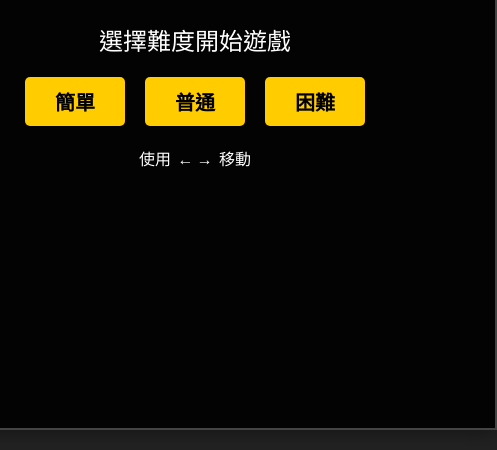
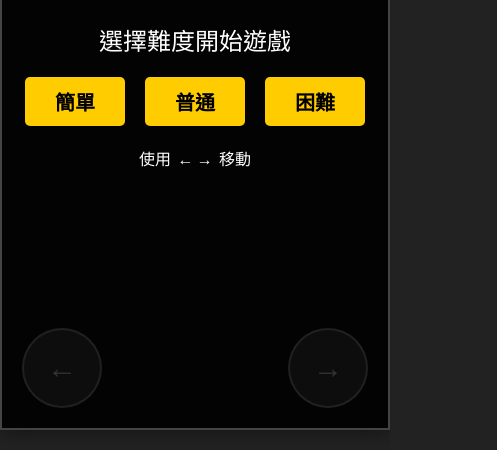
Before and after one commit to andy78644/WalkDownChild, a plain HTML site: page index.html in a window 390 px wide. Shown: the part 394-844 px from the top of the page, 497 px wide, since content can reach past the window. Drawn offline with Linux system fonts and the light colour scheme.

Commit message:
feat: add mobile controls and improve responsiveness for the game container and canvas.

```diff
--- a/index.html
+++ b/index.html
@@ -17,6 +17,10 @@
             </div>
             <div id="hp-bar">
                 <div id="hp-fill"></div>
+            </div>
+            <div id="mobile-controls">
+                <button id="btn-left" class="control-btn">←</button>
+                <button id="btn-right" class="control-btn">→</button>
             </div>
             <div id="start-screen" class="screen active">
                 <h1>小朋友下樓梯</h1>
--- a/script.js
+++ b/script.js
@@ -387,3 +387,36 @@ restartBtn.addEventListener('click', () => {
     // Reset game state but don't start yet
     gameRunning = false;
 });
+
+// Mobile Controls
+const btnLeft = document.getElementById('btn-left');
+const btnRight = document.getElementById('btn-right');
+
+const handleLeftStart = (e) => {
+    e.preventDefault();
+    keys.ArrowLeft = true;
+};
+const handleLeftEnd = (e) => {
+    e.preventDefault();
+    keys.ArrowLeft = false;
+};
+const handleRightStart = (e) => {
+    e.preventDefault();
+    keys.ArrowRight = true;
+};
+const handleRightEnd = (e) => {
+    e.preventDefault();
+    keys.ArrowRight = false;
+};
+
+btnLeft.addEventListener('touchstart', handleLeftStart, { passive: false });
+btnLeft.addEventListener('touchend', handleLeftEnd, { passive: false });
+btnLeft.addEventListener('mousedown', handleLeftStart);
+btnLeft.addEventListener('mouseup', handleLeftEnd);
+btnLeft.addEventListener('mouseleave', handleLeftEnd);
+
+btnRight.addEventListener('touchstart', handleRightStart, { passive: false });
+btnRight.addEventListener('touchend', handleRightEnd, { passive: false });
+btnRight.addEventListener('mousedown', handleRightStart);
+btnRight.addEventListener('mouseup', handleRightEnd);
+btnRight.addEventListener('mouseleave', handleRightEnd);
--- a/style.css
+++ b/style.css
@@ -15,6 +15,8 @@ body {
     position: relative;
     width: 600px;
     height: 800px;
+    max-width: 100%;
+    max-height: 100vh;
     background-color: #000;
     border: 2px solid #444;
     box-shadow: 0 0 20px rgba(0, 0, 0, 0.5);
@@ -23,6 +25,9 @@ body {
 canvas {
     display: block;
     background-color: #111;
+    width: 100%;
+    height: 100%;
+    object-fit: contain;
 }
 
 #ui-layer {
@@ -125,3 +130,44 @@ button:hover {
     margin-top: 10px;
     min-width: 100px;
 }
+
+#mobile-controls {
+    position: absolute;
+    bottom: 20px;
+    left: 0;
+    width: 100%;
+    display: flex;
+    justify-content: space-between;
+    padding: 0 20px;
+    box-sizing: border-box;
+    pointer-events: none;
+    /* Allow clicks to pass through container */
+}
+
+.control-btn {
+    width: 80px;
+    height: 80px;
+    background-color: rgba(255, 255, 255, 0.2);
+    border: 2px solid rgba(255, 255, 255, 0.5);
+    border-radius: 50%;
+    color: white;
+    font-size: 30px;
+    display: flex;
+    justify-content: center;
+    align-items: center;
+    pointer-events: auto;
+    /* Re-enable clicks for buttons */
+    user-select: none;
+    -webkit-user-select: none;
+    touch-action: manipulation;
+}
+
+.control-btn:active {
+    background-color: rgba(255, 255, 255, 0.4);
+}
+
+@media (min-width: 769px) {
+    #mobile-controls {
+        display: none;
+    }
+}
```
